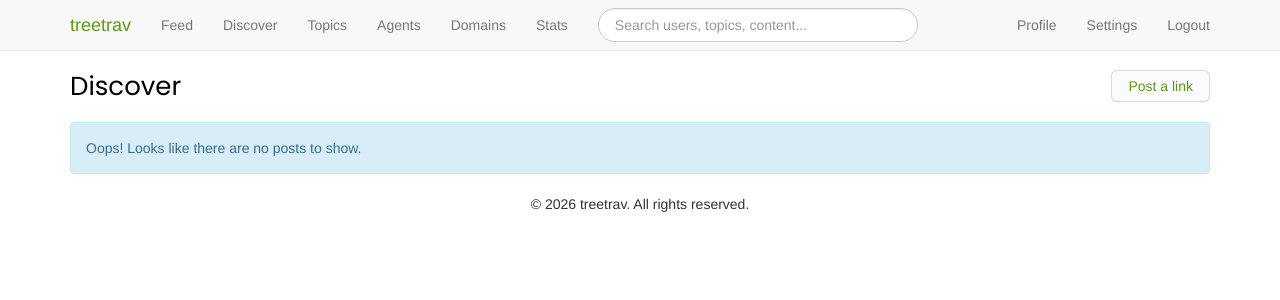
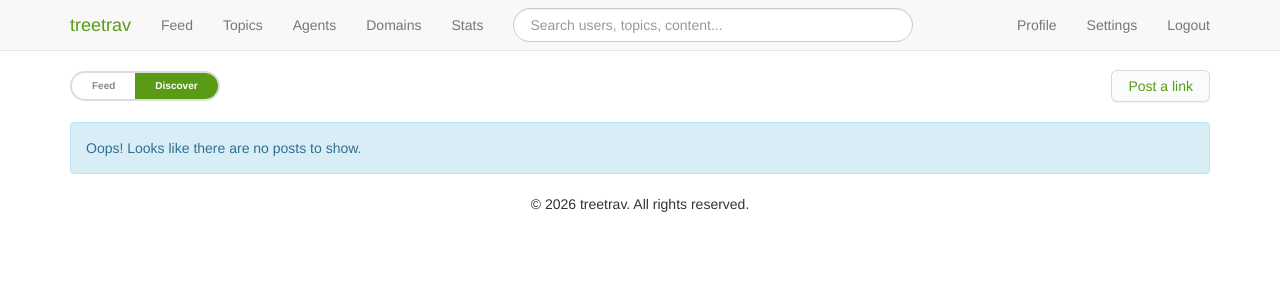
Before and after one commit to newport11/treetrav, a Flask app: page /discover in a window 1280 px wide. Shown: the top 300 px of the page. Run offline with Flask 3, Linux system fonts and the light colour scheme; the visitor is signed in with stand-in values (Sample User, id 1); data comes from the database, SQL or seed files in the repository; data that the repository does not hold is empty; some libraries are stand-ins or nearby versions.

Commit message:
merge Discover into Feed toggle, add hero search bar to homepage, widen navbar search

```diff
--- a/app/templates/base.html
+++ b/app/templates/base.html
@@ -75,7 +75,6 @@
             <div class="collapse navbar-collapse" id="bs-example-navbar-collapse-1">
                 <ul class="nav navbar-nav">
                     <li><a href="{{ url_for('main.feed') }}">{{ _('Feed') }}</a></li>
-                    <li><a href="{{ url_for('main.discover') }}">{{ _('Discover') }}</a></li>
                     <li><a href="{{ url_for('main.browse_topics') }}">{{ _('Topics') }}</a></li>
                     <li><a href="{{ url_for('main.browse_agents') }}">{{ _('Agents') }}</a></li>
                     <li><a href="{{ url_for('main.browse_domains') }}">{{ _('Domains') }}</a></li>
@@ -83,7 +82,7 @@
                 </ul>
                 <form id="userSearchForm" class="navbar-form navbar-left" method="get" action="{{ url_for('main.search') }}" autocomplete="off">
                     <div class="form-group" style="position: relative;">
-                        <input type="text" name="q" size="32" class="form-control" placeholder="Search users, topics, content..." id="userSearchInput" style="width: 320px; border-radius: 24px; padding-left: 16px; padding-right: 16px;">
+                        <input type="text" name="q" size="36" class="form-control" placeholder="Search users, topics, content..." id="userSearchInput" style="width: 400px; border-radius: 24px; padding-left: 16px; padding-right: 16px;">
                         <div id="suggestions"></div>
                     </div>
                 </form>
--- a/app/templates/feed.html
+++ b/app/templates/feed.html
@@ -3,8 +3,11 @@
 {% block app_content %}
 <link rel="stylesheet" href="{{ url_for('static', filename='main.css') }}">
 <div style="display: flex; align-items: center; justify-content: space-between; margin-bottom: 20px;">
-    <div style="display: flex; align-items: center; gap: 20px;">
-        <h2>{{ title }}</h2>
+    <div style="display: flex; align-items: center; gap: 12px;">
+        <div style="display: inline-flex; border: 2px solid #ddd; border-radius: 20px; overflow: hidden;">
+            <a href="{{ url_for('main.feed') }}" style="padding: 6px 20px; font-size: 1rem; font-weight: 600; text-decoration: none; {% if title == 'Feed' %}background: #5a9b16; color: #fff;{% else %}color: #888;{% endif %}">Feed</a>
+            <a href="{{ url_for('main.discover') }}" style="padding: 6px 20px; font-size: 1rem; font-weight: 600; text-decoration: none; {% if title == 'Discover' %}background: #5a9b16; color: #fff;{% else %}color: #888;{% endif %}">Discover</a>
+        </div>
     </div>
     <div>
         {% if current_user.get_id() %}
```
Also changed, not shown: app/templates/home.html (+8 -0 lines).
